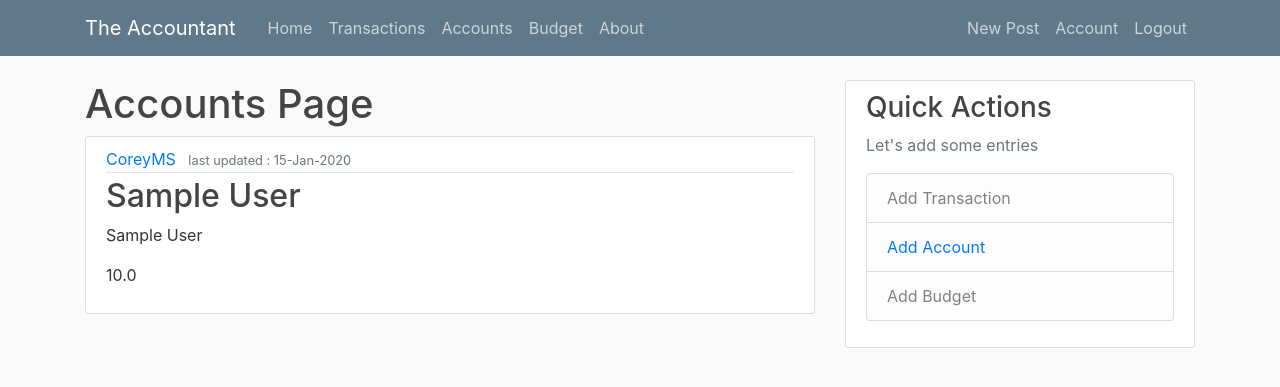
After one commit to elijah981/TheAccountant, a Flask app: page /accounts in a window 1280 px wide. The commit adds this page. Shown: the top 387 px of the page. Run offline with Flask 2, Linux system fonts and the light colour scheme; a user stored in the database is signed in; tables that the repository leaves empty hold one stand-in row (values such as "Sample post"); some libraries are stand-ins or nearby versions.

Commit message:
Create static pages

```diff
--- /dev/null
+++ b/website/templates/accounts.html
@@ -0,0 +1,21 @@
+{% extends "layout.html" %}
+{% block content %}
+<h1>Accounts Page</h1>
+
+{% for account in accounts %}
+<article class="media content-section">
+    <div class="media-body">
+        <div class="article-metadata">
+            <a class="mr-2" href="{{ url_for('home', username=user.username) }}">{{ user.username
+                }}</a>
+            <small class="text-muted">last updated : {{ account.date.strftime('%d-%b-%Y') }}</small>
+        </div>
+        <h2><a class="article-title" href="{{ url_for('accounts', account_id=account.id) }}">{{ account.name }}</a></h2>
+        <p class="article-content">{{ account.name }}</p>
+        <p class="article-content">{{ account.amount }}</p>
+
+    </div>
+</article>
+{% endfor %}
+
+{% endblock content %}
--- /dev/null
+++ b/website/templates/budget.html
@@ -0,0 +1,4 @@
+{% extends "layout.html" %}
+{% block content %}
+<h1>Budgets Page</h1>
+{% endblock content %}
--- a/website/templates/layout.html
+++ b/website/templates/layout.html
@@ -1,32 +1,39 @@
 <!DOCTYPE html>
 <html>
+
 <head>
   <!-- Required meta tags -->
   <meta charset="utf-8">
   <meta name="viewport" content="width=device-width, initial-scale=1, shrink-to-fit=no">
 
   <!-- Bootstrap CSS -->
-    <link rel="stylesheet" href="https://maxcdn.bootstrapcdn.com/bootstrap/4.0.0/css/bootstrap.min.css" integrity="sha384-Gn5384xqQ1aoWXA+058RXPxPg6fy4IWvTNh0E263XmFcJlSAwiGgFAW/dAiS6JXm" crossorigin="anonymous">
+  <link rel="stylesheet" href="https://maxcdn.bootstrapcdn.com/bootstrap/4.0.0/css/bootstrap.min.css"
+    integrity="sha384-Gn5384xqQ1aoWXA+058RXPxPg6fy4IWvTNh0E263XmFcJlSAwiGgFAW/dAiS6JXm" crossorigin="anonymous">
 
   <link rel="stylesheet" type="text/css" href="{{ url_for('static', filename='main.css') }}">
 
   {% if title %}
-        <title>Flask Blog - {{ title }}</title>
+  <title>The Accountant - {{ title }}</title>
   {% else %}
-        <title>Flask Blog</title>
+  <title>The Accountant</title>
   {% endif %}
 </head>
+
 <body>
   <header class="site-header">
     <nav class="navbar navbar-expand-md navbar-dark bg-steel fixed-top">
       <div class="container">
-          <a class="navbar-brand mr-4" href="/">Flask Blog</a>
-          <button class="navbar-toggler" type="button" data-toggle="collapse" data-target="#navbarToggle" aria-controls="navbarToggle" aria-expanded="false" aria-label="Toggle navigation">
+        <a class="navbar-brand mr-4" href="/">The Accountant</a>
+        <button class="navbar-toggler" type="button" data-toggle="collapse" data-target="#navbarToggle"
+          aria-controls="navbarToggle" aria-expanded="false" aria-label="Toggle navigation">
           <span class="navbar-toggler-icon"></span>
         </button>
         <div class="collapse navbar-collapse" id="navbarToggle">
           <div class="navbar-nav mr-auto">
             <a class="nav-item nav-link" href="{{ url_for('home') }}">Home</a>
+            <a class="nav-item nav-link" href="{{ url_for('transactions') }}">Transactions</a>
+            <a class="nav-item nav-link" href="{{ url_for('accounts') }}">Accounts</a>
+            <a class="nav-item nav-link" href="{{ url_for('budget') }}">Budget</a>
             <a class="nav-item nav-link" href="{{ url_for('about') }}">About</a>
           </div>
           <!-- Navbar Right Side -->
@@ -60,13 +67,13 @@
       </div>
       <div class="col-md-4">
         <div class="content-section">
-            <h3>Our Sidebar</h3>
-            <p class='text-muted'>You can put any information here you'd like.
+          <h3>Quick Actions</h3>
+          <p class='text-muted'>Let's add some entries
           <ul class="list-group">
-                <li class="list-group-item list-group-item-light">Latest Posts</li>
-                <li class="list-group-item list-group-item-light">Announcements</li>
-                <li class="list-group-item list-group-item-light">Calendars</li>
-                <li class="list-group-item list-group-item-light">etc</li>
+            <li class="list-group-item list-group-item-light">Add Transaction</li>
+            <li class="list-group-item list-group-item-light"><a href="{{ url_for('new_account') }}">Add Account</a>
+            </li>
+            <li class="list-group-item list-group-item-light">Add Budget</li>
           </ul>
           </p>
         </div>
@@ -77,8 +84,15 @@
 
   <!-- Optional JavaScript -->
   <!-- jQuery first, then Popper.js, then Bootstrap JS -->
-    <script src="https://code.jquery.com/jquery-3.2.1.slim.min.js" integrity="sha384-KJ3o2DKtIkvYIK3UENzmM7KCkRr/rE9/Qpg6aAZGJwFDMVNA/GpGFF93hXpG5KkN" crossorigin="anonymous"></script>
-    <script src="https://cdnjs.cloudflare.com/ajax/libs/popper.js/1.12.9/umd/popper.min.js" integrity="sha384-ApNbgh9B+Y1QKtv3Rn7W3mgPxhU9K/ScQsAP7hUibX39j7fakFPskvXusvfa0b4Q" crossorigin="anonymous"></script>
-    <script src="https://maxcdn.bootstrapcdn.com/bootstrap/4.0.0/js/bootstrap.min.js" integrity="sha384-JZR6Spejh4U02d8jOt6vLEHfe/JQGiRRSQQxSfFWpi1MquVdAyjUar5+76PVCmYl" crossorigin="anonymous"></script>
+  <script src="https://code.jquery.com/jquery-3.2.1.slim.min.js"
+    integrity="sha384-KJ3o2DKtIkvYIK3UENzmM7KCkRr/rE9/Qpg6aAZGJwFDMVNA/GpGFF93hXpG5KkN"
+    crossorigin="anonymous"></script>
+  <script src="https://cdnjs.cloudflare.com/ajax/libs/popper.js/1.12.9/umd/popper.min.js"
+    integrity="sha384-ApNbgh9B+Y1QKtv3Rn7W3mgPxhU9K/ScQsAP7hUibX39j7fakFPskvXusvfa0b4Q"
+    crossorigin="anonymous"></script>
+  <script src="https://maxcdn.bootstrapcdn.com/bootstrap/4.0.0/js/bootstrap.min.js"
+    integrity="sha384-JZR6Spejh4U02d8jOt6vLEHfe/JQGiRRSQQxSfFWpi1MquVdAyjUar5+76PVCmYl"
+    crossorigin="anonymous"></script>
 </body>
+
 </html>
--- /dev/null
+++ b/website/templates/transactions.html
@@ -0,0 +1,4 @@
+{% extends "layout.html" %}
+{% block content %}
+<h1>Transactions Page</h1>
+{% endblock content %}
```
Also changed, not shown: website/templates/create_account.html (added, +105 -0 lines), website/templates/create_post.html (indentation only). Lines whose indentation alone changed are shown as unchanged.
